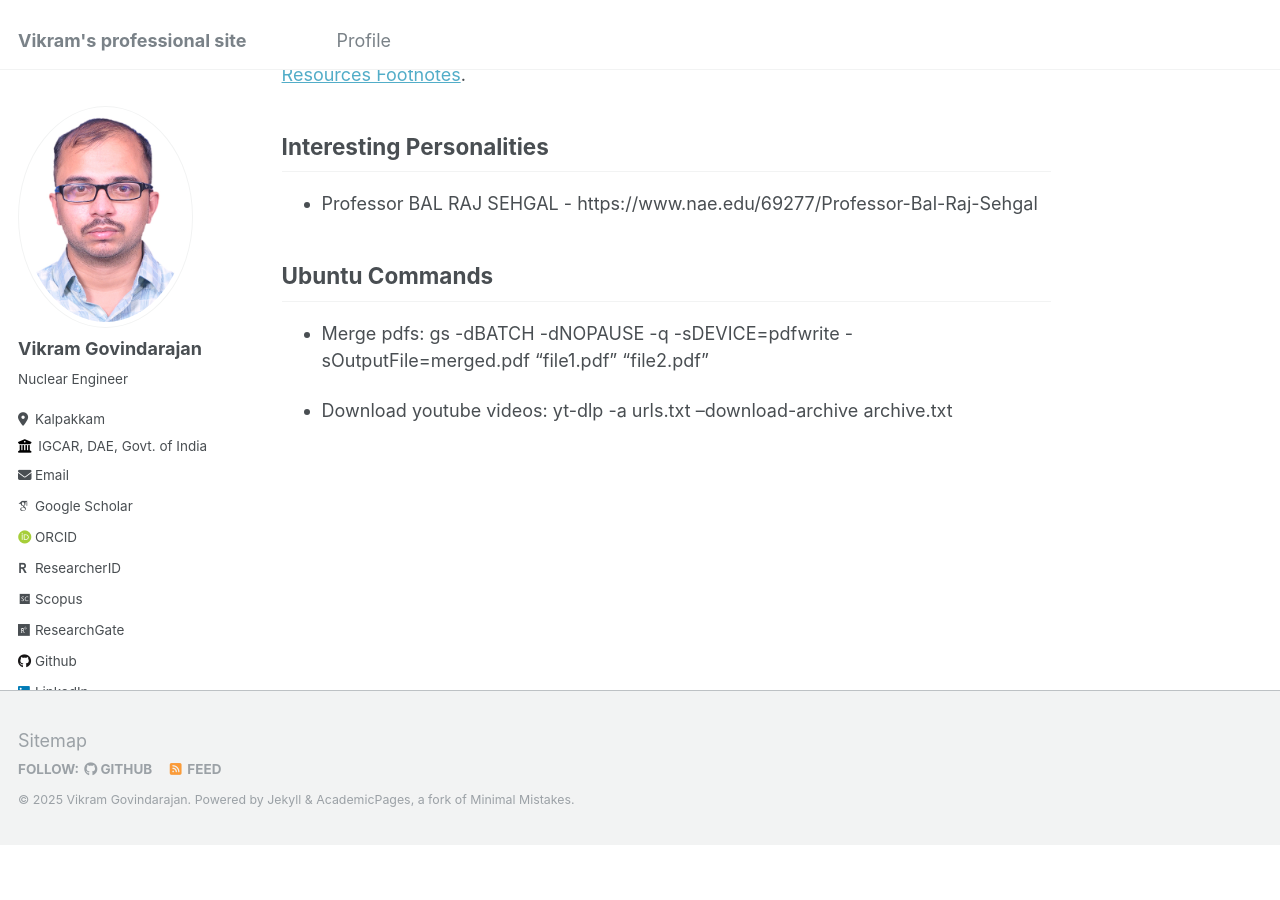
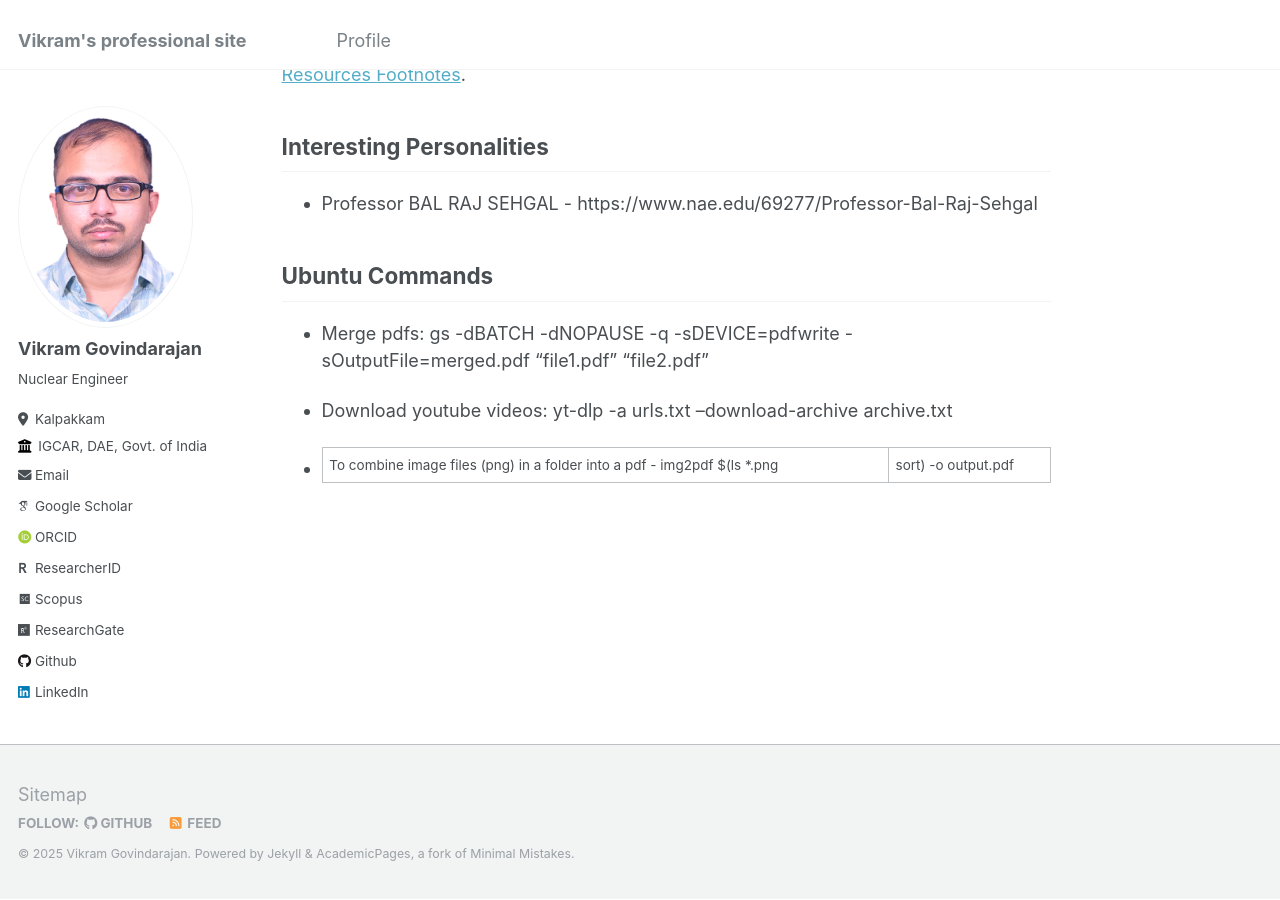
Before and after one commit to VikramGovindarajan/vikramgovindarajan.github.io, a Jekyll site: the page built from _pages/resources.md, in a window 1280 px wide and 900 px high, scrolled down 667 px. Built offline with Jekyll 4.4.1, drawn with Linux system fonts in a browser that asks for light colours; some web fonts are replaced; before the commit the page ends 1513 px from its top, so only the background shows below that.

Commit message:
add ubuntu command to combine multiple images into a pdf

```diff
--- a/_pages/resources.md
+++ b/_pages/resources.md
@@ -37,3 +37,5 @@ The footnotes in the page will be returned following this line, return to the se
  - Merge pdfs: gs -dBATCH -dNOPAUSE -q -sDEVICE=pdfwrite -sOutputFile=merged.pdf "file1.pdf" "file2.pdf"
 
  - Download youtube videos: yt-dlp -a urls.txt --download-archive archive.txt
+
+ - To combine image files (png) in a folder into a pdf - img2pdf $(ls *.png | sort) -o output.pdf
```
